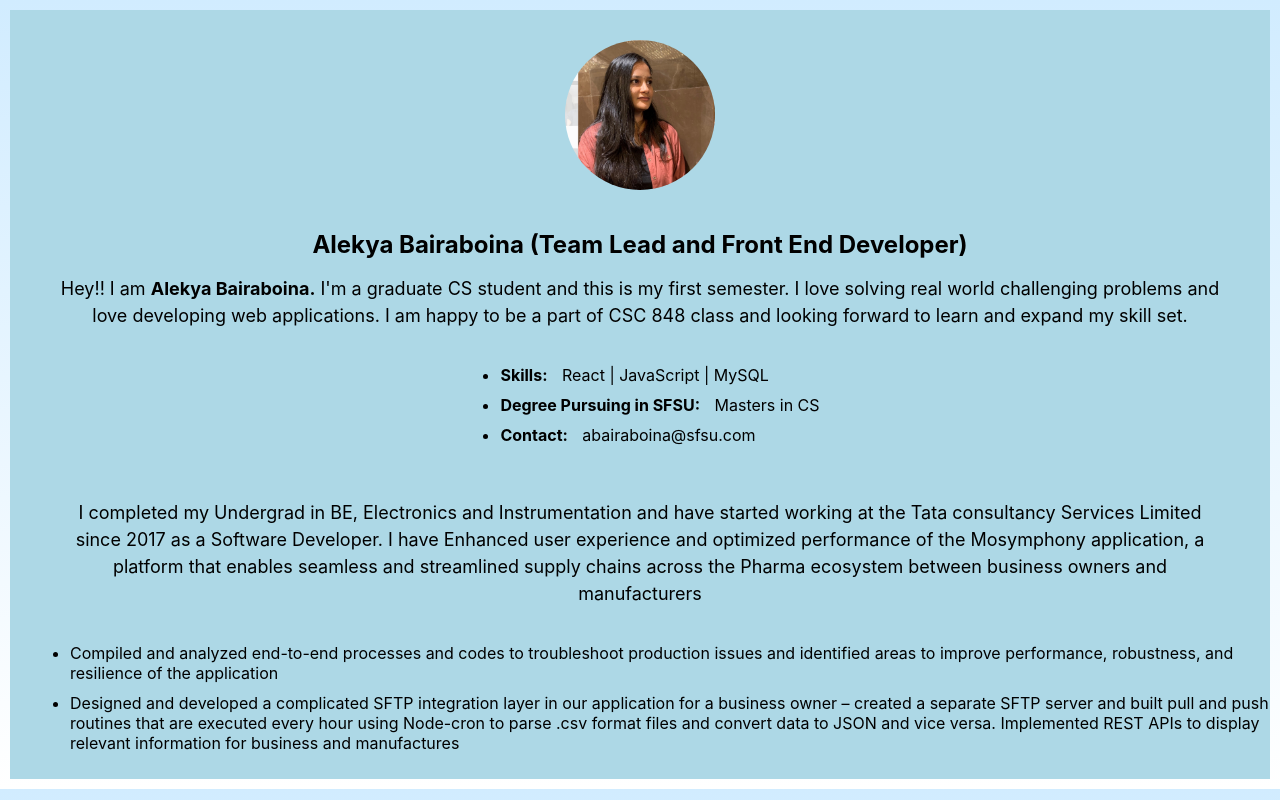
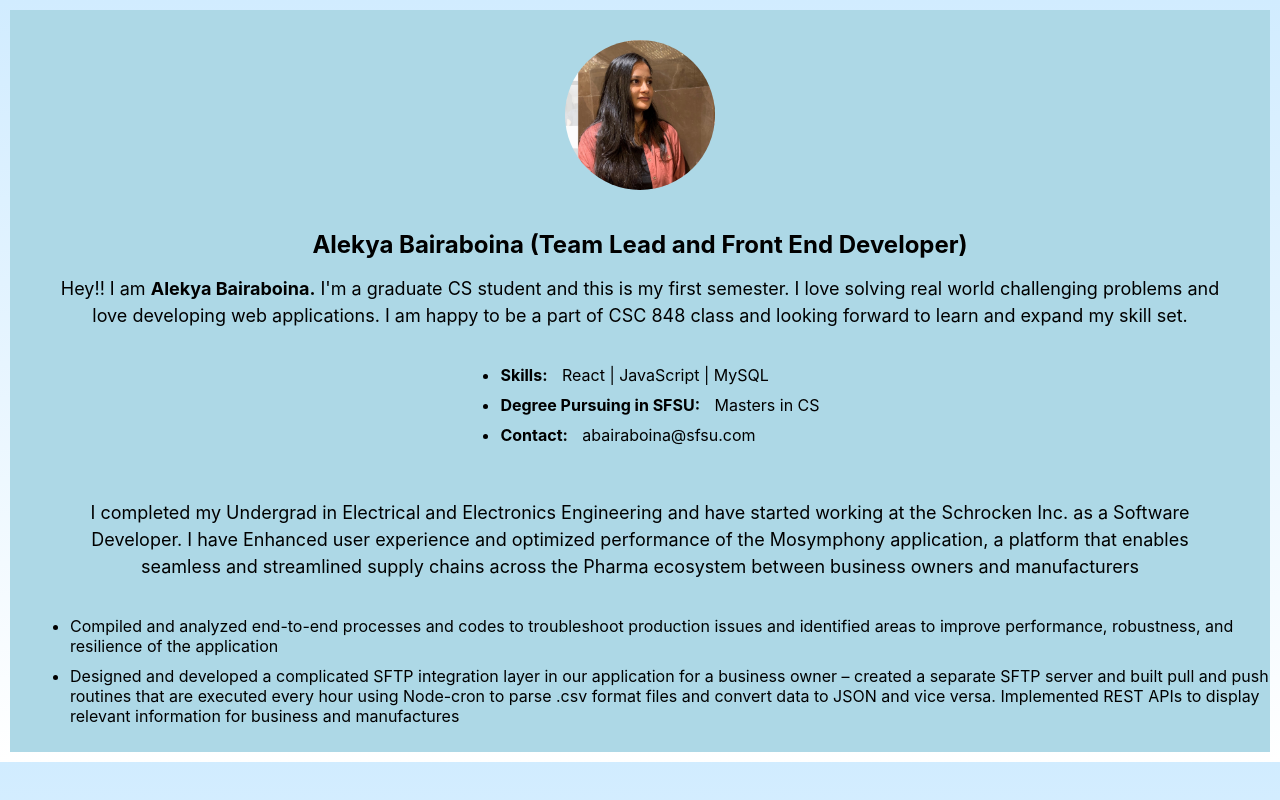
Before and after one commit to liftcodesleep/648, a React (Create React App) app in the folder application/frontend/: page /alekya in a window 1280 px wide. Built offline with nearby package versions, Linux system fonts and the light colour scheme.

Commit message:
added alekhya about page

```diff
--- a/application/frontend/src/components/Alekya/index.js
+++ b/application/frontend/src/components/Alekya/index.js
@@ -16,7 +16,7 @@ const Alekya = () => (
     </div>
 
     <p>
-      I completed my Undergrad in BE, Electronics and Instrumentation and have started working at the Tata consultancy Services Limited since 2017 as a Software Developer. I have Enhanced user experience and optimized performance of the Mosymphony application, a platform that enables seamless and streamlined supply chains across the Pharma ecosystem between business owners and manufacturers
+      I completed my Undergrad in Electrical and Electronics Engineering and have started working at the Schrocken Inc. as a Software Developer. I have Enhanced user experience and optimized performance of the Mosymphony application, a platform that enables seamless and streamlined supply chains across the Pharma ecosystem between business owners and manufacturers
     </p>
 
     <ul class="experience">
```
